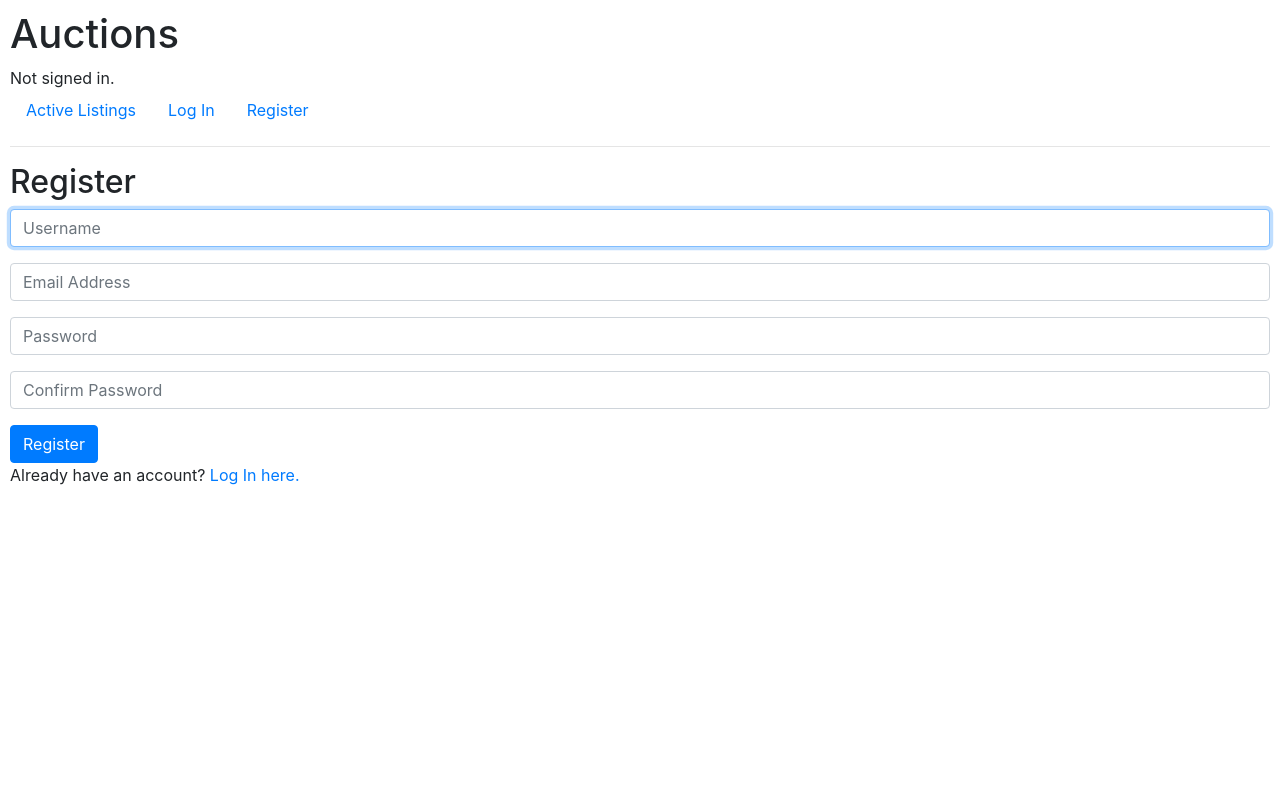
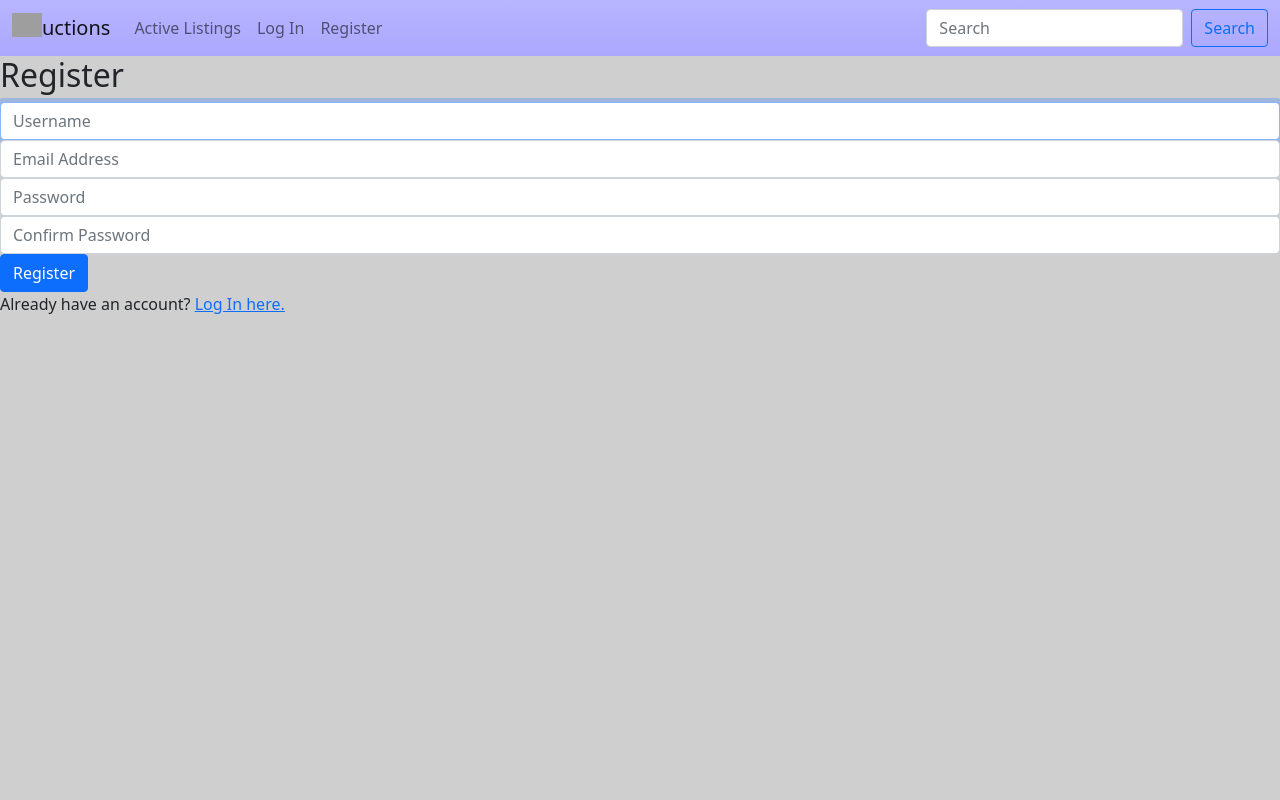
Before and after one commit to HenryInfoRmi/Project2_Commerce, a Django app: page /register in a window 1280 px wide. Run offline with Django 3.2, Linux system fonts and the light colour scheme; some libraries are stand-ins or nearby versions; grey boxes are pictures that could not be loaded.

Commit message:
Estilo alterado

```diff
--- a/auctions/static/auctions/styles.css
+++ b/auctions/static/auctions/styles.css
@@ -1,3 +1 @@
-body {
-    padding: 10px;
-}
+.shadow-hover:hover{box-shadow:0 .5rem 1rem rgba(0, 0, 0, 0.625)!important}
--- a/auctions/templates/auctions/layout.html
+++ b/auctions/templates/auctions/layout.html
@@ -1,22 +1,27 @@
 {% load static %}
 
 <!DOCTYPE html>
-<html lang="en">
-    <head>
+<html class="h-100 " style="background-color: rgb(207, 207, 207);" lang="en">
+    <head >
         <title>{% block title %}Auctions{% endblock %}</title>
-        <link rel="stylesheet" href="https://stackpath.bootstrapcdn.com/bootstrap/4.4.1/css/bootstrap.min.css" integrity="sha384-Vkoo8x4CGsO3+Hhxv8T/Q5PaXtkKtu6ug5TOeNV6gBiFeWPGFN9MuhOf23Q9Ifjh" crossorigin="anonymous">
-        <link href="{% static 'auctions/styles.css' %}" rel="stylesheet">
+        <link href="https://cdn.jsdelivr.net/npm/bootstrap@5.0.0-beta2/dist/css/bootstrap.min.css" rel="stylesheet" integrity="sha384-BmbxuPwQa2lc/FVzBcNJ7UAyJxM6wuqIj61tLrc4wSX0szH/Ev+nYRRuWlolflfl" crossorigin="anonymous">
+        <script src="https://cdn.jsdelivr.net/npm/bootstrap@5.0.0-beta2/dist/js/bootstrap.bundle.min.js" integrity="sha384-b5kHyXgcpbZJO/tY9Ul7kGkf1S0CWuKcCD38l8YkeH8z8QjE0GmW1gYU5S9FOnJ0" crossorigin="anonymous"></script>        <link href="{% static 'auctions/styles.css' %}" rel="stylesheet">
+        <link href="{% static 'encyclopedia/styles.css' %}" rel="stylesheet">
     </head>
-    <body>
-        <h1>Auctions</h1>
+    <body  class="h-100 bg-transparent">
+        <header class="">
+            <nav class="navbar navbar-expand-lg navbar-light  bg-gradient" style="background-color: #aba8ff;">
+                <div class="container-fluid">
                     <div>
-            {% if user.is_authenticated %}
-                Signed in as <strong>{{ user.username }}</strong>.
-            {% else %}
-                Not signed in.
-            {% endif %}
+                        <a class="navbar-brand" href="#">
+                            <img src="media/media/logo-new.png" alt="" width="30" height="24" class="d-inline-block align-top">uctions
+                        </a>
+                        <button class="navbar-toggler" type="button" data-bs-toggle="collapse" data-bs-target="#navbarNav" aria-controls="navbarNav" aria-expanded="false" aria-label="Toggle navigation">
+                            <span class="navbar-toggler-icon"></span>
+                        </button>
                     </div>
-        <ul class="nav">
+                    <div class="collapse navbar-collapse" id="navbarNav">
+                        <ul class="navbar-nav">
                             <li class="nav-item">
                                 <a class="nav-link" href="{% url 'index' %}">Active Listings</a>
                             </li>
@@ -37,7 +42,16 @@
 
                             {% endif %}
                         </ul>
-        <hr>
+                    </div>
+                    <form class="d-flex">
+                        <input class="form-control me-2" type="search" placeholder="Search" aria-label="Search">
+                        <button class="btn btn-outline-primary" type="submit">Search</button>
+                    </form>
+                </div>
+            </nav>
+        </header>
+
+
         {% block body %}
         {% endblock %}
     </body>
--- a/auctions/views.py
+++ b/auctions/views.py
@@ -5,29 +5,15 @@ from django.shortcuts import render
 from django.urls import reverse
 import os
 from .models import User, auct_list
-from django import forms
 from django.forms.widgets import ClearableFileInput
 from datetime import datetime
+from . import forms
 
 
 
 
-class NewItemForm(forms.ModelForm):
-    name_act = forms.CharField(label="Name")
-    price_act = forms.FloatField(label="Price")
-    picture_act = forms.ImageField(widget=ClearableFileInput, label="Image")
-    date_act = forms.DateTimeField(disabled = True, initial=datetime.now(), label = "Date", widget=forms.HiddenInput())
-    desc_act = forms.CharField( widget=forms.Textarea, label="Description")
 
 
-    class Meta:
-        model = auct_list
-        fields = "__all__"
-        labels = {'categ_act': "Categoria"}
-
-class NewForm(forms.Form):
-
-    nada = forms.CharField()
 
 
 
@@ -92,7 +78,7 @@ def register(request):
 
 def add(request):
     if request.method == "POST":
-        form = NewItemForm(request.POST, request.FILES)
+        form = forms.NewItemForm(request.POST, request.FILES)
         if form.is_valid():
             form.save()
 
@@ -105,7 +91,7 @@ def add(request):
     if not request.user.is_authenticated:
         return HttpResponseRedirect('/login')
     else:
-        new_form = NewItemForm()
+        new_form = forms.NewItemForm()
         return render(request, "auctions/add.html",{
             "form": new_form
         })
```
Also changed, not shown: auctions/templates/auctions/add.html (+24 -5 lines), auctions/templates/auctions/index.html (+10 -6 lines), auctions/templates/auctions/login.html (+31 -14 lines), db.sqlite3. Lines whose indentation alone changed are shown as unchanged.
